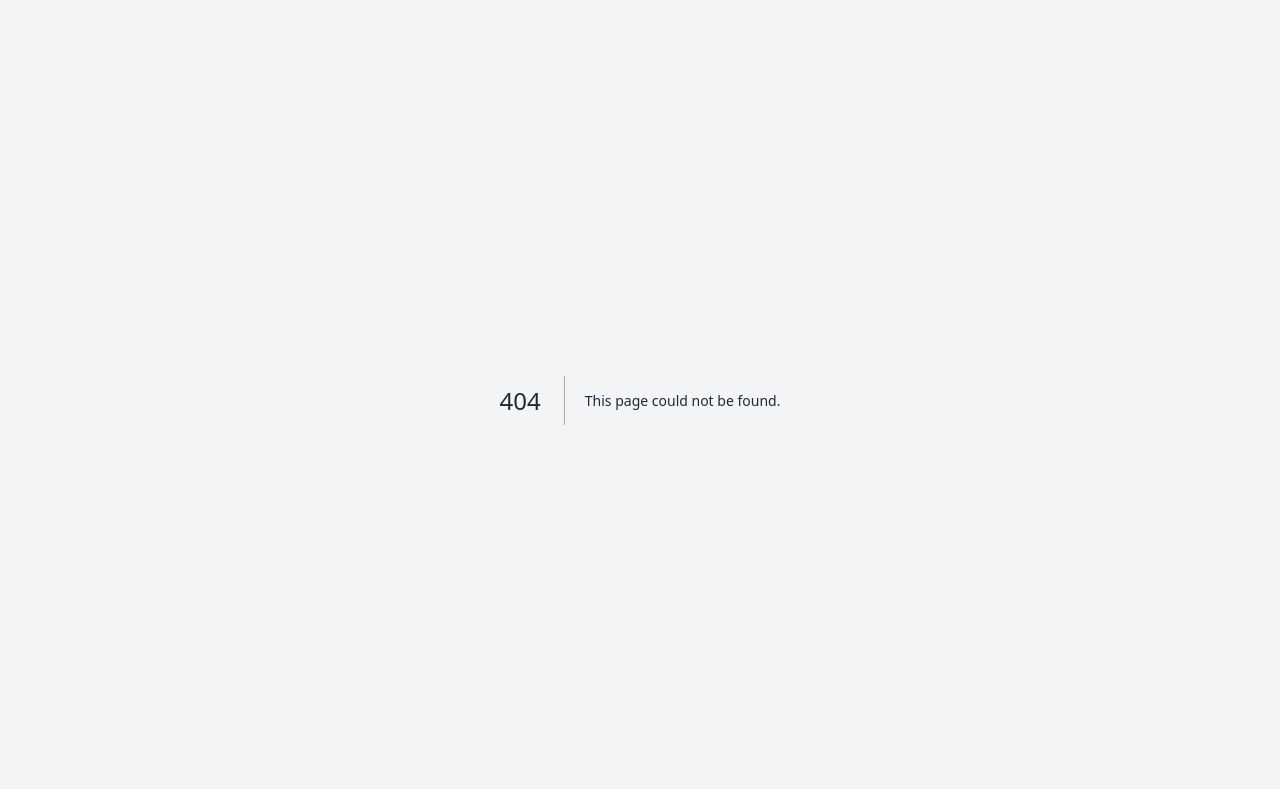
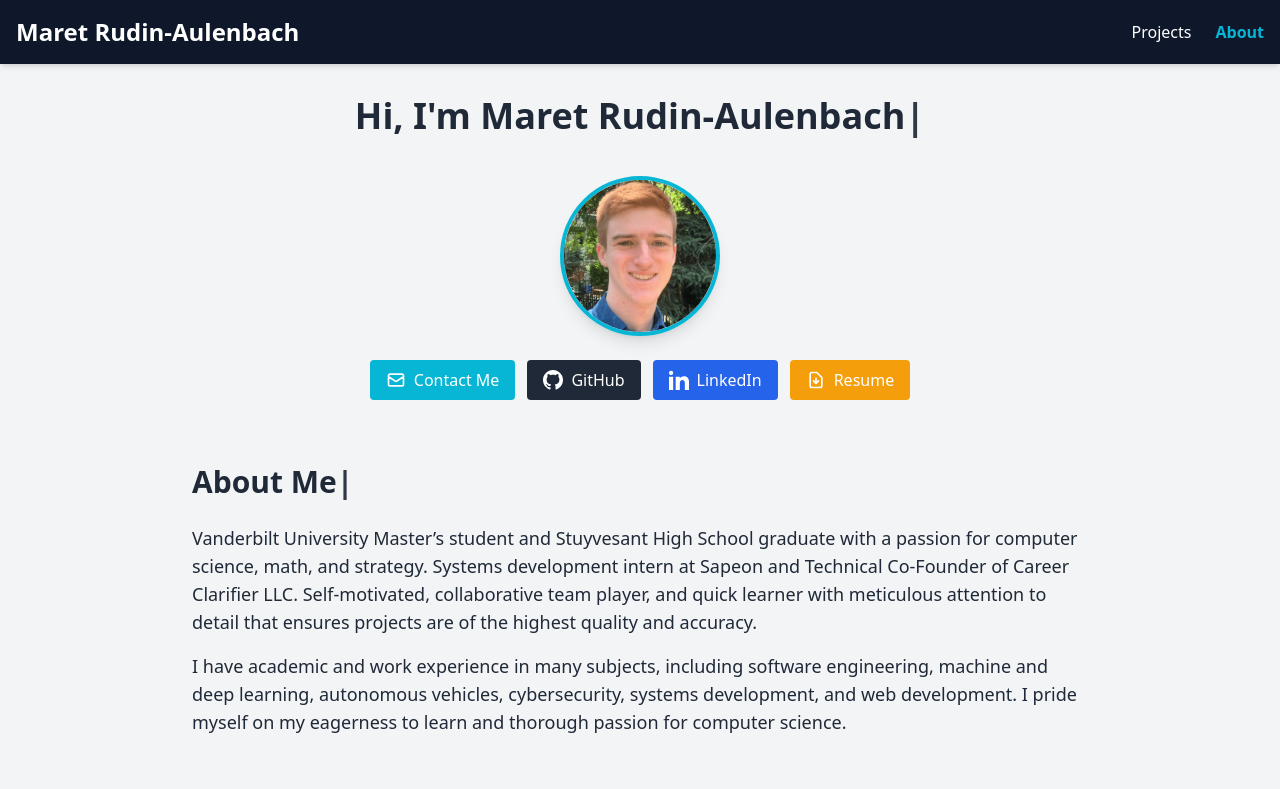
Before and after one commit to MaretRudAul/personal_portfolio, a Next.js app: page /about in a window 1280 px wide. Before the commit this address had no page. Shown: the top 789 px of the page. Built offline with nearby package versions, Linux system fonts and the light colour scheme.

Commit message:
Added separate routing pages for projects/index and about

```diff
--- a/next.config.js
+++ b/next.config.js
@@ -1,9 +1,15 @@
+// next.config.js
 /** @type {import('next').NextConfig} */
 const nextConfig = {
   reactStrictMode: true,
   swcMinify: true,
-  images: {
-    domains: ['localhost'],
+  async rewrites() {
+    return [
+      {
+        source: '/projects',
+        destination: '/',
+      },
+    ];
   },
 }
 
--- a/src/App.tsx
+++ /dev/null
@@ -1,24 +0,0 @@
-import React, { useState } from 'react';
-import Navbar from './components/Navbar';
-import Footer from './components/Footer';
-import About from './components/About';
-import Projects from './components/Projects';
-import DragonScroll from './components/animations/DragonScroll';
-
-const App: React.FC = () => {
-  const [activePage, setActivePage] = useState('projects'); // Projects as default
-
-  return (
-    <div className="flex flex-col min-h-screen">
-      <Navbar activePage={activePage} setActivePage={setActivePage} />
-      <main className="flex-grow container mx-auto px-4 py-8">
-        {activePage === 'about' && <About />}
-        {activePage === 'projects' && <Projects />}
-      </main>
-      <Footer />
-      <DragonScroll />
-    </div>
-  );
-};
-
-export default App;
--- a/src/components/About.tsx
+++ b/src/components/About.tsx
@@ -336,7 +336,15 @@ const About: React.FC = () => (
         <p className="mt-4">
           I'm also passionate about participating in my community. As a writer for Vanderbilt's satire paper,
           The Slant, I blend humor with insights about technology, campus life, politics, sports, and more.
-          Check out my articles <a href='https://vanderbiltslant.com/author/maret/' target='_blank'>here</a>. I also help plan events, such as a tv screen "portal"
+          Check out my articles{' '}
+          <a
+            href="https://vanderbiltslant.com/author/maret/"
+            target="_blank"
+            rel="noopener noreferrer"
+            className="text-blue-500 hover:text-blue-700"
+          >
+            here
+          </a>. I also help plan events, such as a tv screen "portal"
           between the Vanderbilt and Belmont campuses (still working on making that happen!).
         </p>
 
--- /dev/null
+++ b/src/components/Layout.tsx
@@ -0,0 +1,53 @@
+// components/Layout.tsx
+import React, { ReactNode } from 'react';
+import Link from 'next/link';
+import { useRouter } from 'next/router';
+import Footer from './Footer';
+
+interface LayoutProps {
+  children: ReactNode;
+}
+
+const Layout: React.FC<LayoutProps> = ({ children }) => {
+  const router = useRouter();
+
+  return (
+    <div className="flex flex-col min-h-screen">
+      <nav className="bg-primary text-white shadow-md">
+        <div className="container mx-auto px-4 py-4 flex justify-between items-center">
+          <div className="text-2xl font-bold">
+            <Link href="/" className="cursor-pointer">
+              Maret Rudin-Aulenbach
+            </Link>
+          </div>
+          <div className="space-x-6">
+            <Link
+              href="/"
+              className={`capitalize hover:text-accent ${
+                router.pathname === '/' ? 'text-accent font-semibold' : ''
+              }`}
+            >
+              Projects
+            </Link>
+            <Link
+              href="/about"
+              className={`capitalize hover:text-accent ${
+                router.pathname === '/about' ? 'text-accent font-semibold' : ''
+              }`}
+            >
+              About
+            </Link>
+          </div>
+        </div>
+      </nav>
+
+      <main className="flex-grow container mx-auto px-4 py-8">
+        {children}
+      </main>
+
+      <Footer />
+    </div>
+  );
+};
+
+export default Layout;
--- a/src/components/Navbar.tsx
+++ b/src/components/Navbar.tsx
@@ -1,34 +1,40 @@
 import React from 'react';
+import Link from 'next/link';
+import { useRouter } from 'next/router';
 
-interface NavbarProps {
-  activePage: string;
-  setActivePage: (page: string) => void;
-}
+const Navbar: React.FC = () => {
+  const router = useRouter();
 
-const Navbar: React.FC<NavbarProps> = ({ activePage, setActivePage }) => (
+  return (
     <nav className="bg-primary text-white shadow-md">
       <div className="container mx-auto px-4 py-4 flex justify-between items-center">
-      <div
-        className="text-2xl font-bold cursor-pointer"
-        onClick={() => setActivePage('projects')}
-      >
+        <div className="text-2xl font-bold">
+          <Link href="/" className="cursor-pointer">
             Maret Rudin-Aulenbach
+          </Link>
         </div>
         <div className="space-x-6">
-        {['projects', 'about'].map(page => (
-          <button
-            key={page}
-            onClick={() => setActivePage(page)}
+          {[
+            { name: 'projects', path: '/' },
+            { name: 'about', path: '/about' }
+          ].map(({ name, path }) => (
+            <Link
+              key={name}
+              href={path}
               className={`capitalize hover:text-accent ${
-              activePage === page ? 'text-accent font-semibold' : ''
+                (path === '/' && (router.pathname === '/' || router.pathname === '/projects')) ||
+                router.pathname === path
+                  ? 'text-accent font-semibold'
+                  : ''
               }`}
             >
-            {page}
-          </button>
+              {name}
+            </Link>
           ))}
         </div>
       </div>
     </nav>
   );
+};
 
 export default Navbar;
--- a/src/pages/_app.tsx
+++ b/src/pages/_app.tsx
@@ -1,8 +1,32 @@
+// pages/_app.tsx
+import '../styles/globals.css';
 import type { AppProps } from 'next/app';
-import '../styles/globals.css';
+import { useEffect } from 'react';
+import { useRouter } from 'next/router';
+import StructuredData from '../components/StructuredData';
 
 function MyApp({ Component, pageProps }: AppProps) {
-  return <Component {...pageProps} />;
+  const router = useRouter();
+
+  // Reset scroll position on page change
+  useEffect(() => {
+    const handleRouteChange = () => {
+      window.scrollTo(0, 0);
+    };
+
+    router.events.on('routeChangeComplete', handleRouteChange);
+
+    return () => {
+      router.events.off('routeChangeComplete', handleRouteChange);
+    };
+  }, [router.events]);
+
+  return (
+    <>
+      <StructuredData />
+      <Component {...pageProps} />
+    </>
+  );
 }
 
 export default MyApp;
--- /dev/null
+++ b/src/pages/about.tsx
@@ -0,0 +1,16 @@
+// pages/about.tsx
+import { NextPage } from 'next';
+import Layout from '../components/Layout';
+import SEO from '../components/SEO';
+import About from '../components/About';
+
+const AboutPage: NextPage = () => {
+  return (
+    <Layout>
+      <SEO title="Maret Rudin-Aulenbach | About" />
+      <About />
+    </Layout>
+  );
+};
+
+export default AboutPage;
--- a/src/pages/index.tsx
+++ b/src/pages/index.tsx
@@ -1,29 +1,16 @@
-import { useState } from 'react';
-import Navbar from '../components/Navbar';
-import Footer from '../components/Footer';
-import About from '../components/About';
+// pages/index.tsx
+import { NextPage } from 'next';
+import Layout from '../components/Layout';
+import SEO from '../components/SEO';
 import Projects from '../components/Projects';
-import SEO from '../components/SEO';
-import StructuredData from '../components/StructuredData';
 
-const Home = () => {
-  const [activePage, setActivePage] = useState('projects'); // Projects as default
-
+const HomePage: NextPage = () => {
   return (
-    <>
-      <SEO />
-      <StructuredData />
-      <div className="flex flex-col min-h-screen">
-        <Navbar activePage={activePage} setActivePage={setActivePage} />
-        <main className="flex-grow container mx-auto px-4 py-8">
-          {activePage === 'about' && <About />}
-          {activePage === 'projects' && <Projects />}
-        </main>
-        <Footer />
-        {/* DragonScroll temporarily disabled */}
-      </div>
-    </>
+    <Layout>
+      <SEO title="Maret Rudin-Aulenbach | Projects" />
+      <Projects />
+    </Layout>
   );
 };
 
-export default Home;
+export default HomePage;
```
Lines whose indentation alone changed are shown as unchanged.
